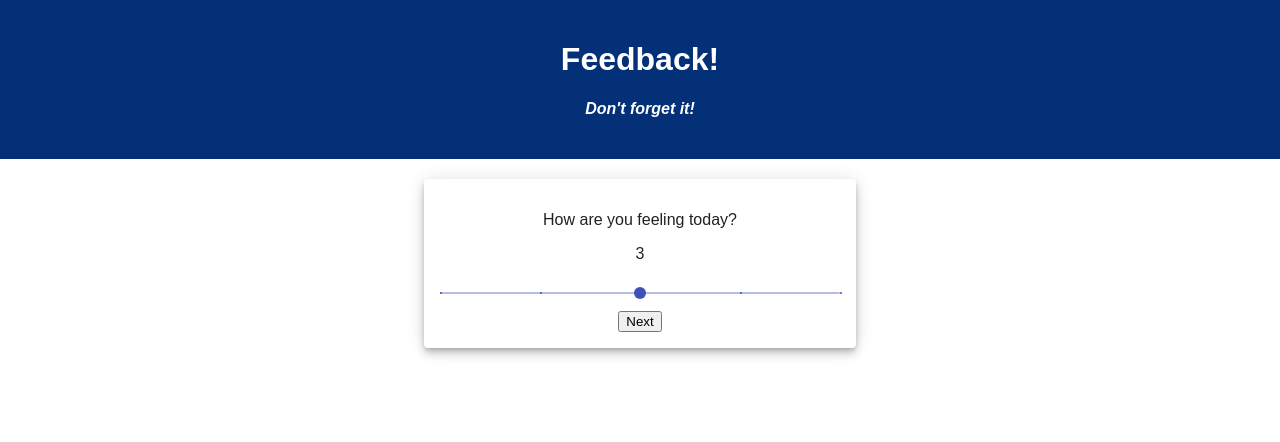
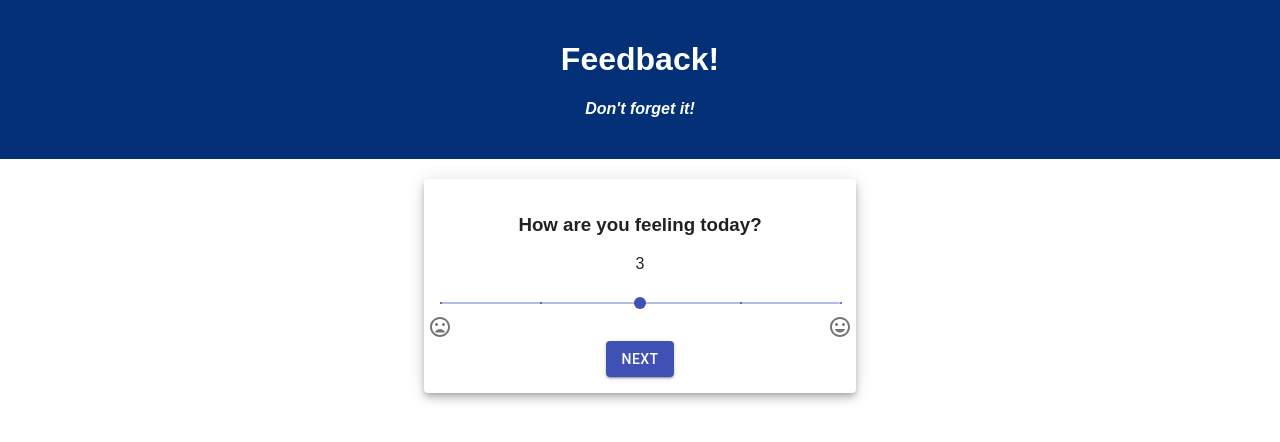
Before and after one commit to rubioz310/redux-feedback-loop, a React (Create React App) app: page /#/feelingForm/1 in a window 1280 px wide. Shown: the top 442 px of the page. Built offline with nearby package versions, Linux system fonts and the light colour scheme.

Commit message:
Added icons as marks for the slider. Replaced button for a Material-ui one

```diff
--- a/package.json
+++ b/package.json
@@ -5,6 +5,7 @@
   "proxy": "http://localhost:5000",
   "dependencies": {
     "@material-ui/core": "^4.12.1",
+    "@material-ui/icons": "^4.11.2",
     "axios": "^0.21.1",
     "express": "^4.17.1",
     "pg": "^8.2.1",
--- a/src/components/Feedback/FeelingForm/FeelingForm.js
+++ b/src/components/Feedback/FeelingForm/FeelingForm.js
@@ -2,12 +2,30 @@ import { useState } from "react";
 import { useDispatch } from "react-redux";
 import { useHistory, useParams } from "react-router-dom";
 import { useSelector } from "react-redux"
+
+//Material-ui imports
 import { Slider, Paper, Slide } from '@material-ui/core';
+import { Mood, MoodBad } from "@material-ui/icons";
+import Button from "@material-ui/core/Button";
 
 function FeelingForm(){
     const history = useHistory();
     const dispatch = useDispatch();
     const {direction} = useParams();
+    const marks = [
+        {
+            value: 1,
+            label: <MoodBad />
+        },
+        { value : 2},
+        { value : 3},
+        { value : 4},
+        {
+            value: 5,
+            label: <Mood />
+        },
+
+    ]
 
     const feedback = useSelector(store => store.feedbackReducer);
     //This will set current value of the rate if it has one otherwise it will default to "3"
@@ -24,17 +42,17 @@ function FeelingForm(){
     return (
         <Slide in={true} direction={direction}>
             <Paper className="formContainer" elevation={6}>
-                <p>How are you feeling today?</p>
+                <h3>How are you feeling today?</h3>
                 <p>{feelingRate}</p>
                 <Slider
                     value={feelingRate}
-                    marks
+                    marks = {marks}
                     min={1}
                     max={5}
                     track={false}
                     onChange={(event, value) => setFeelingRate(value)}
                 />
-                <button onClick={handleNext}>Next</button>
+                <Button variant="contained" color="primary"onClick={handleNext}>Next</Button>
             </Paper>
         </Slide>
     )
```
Also changed, not shown: 1 other file (tests, documents, lock files or other folders).
